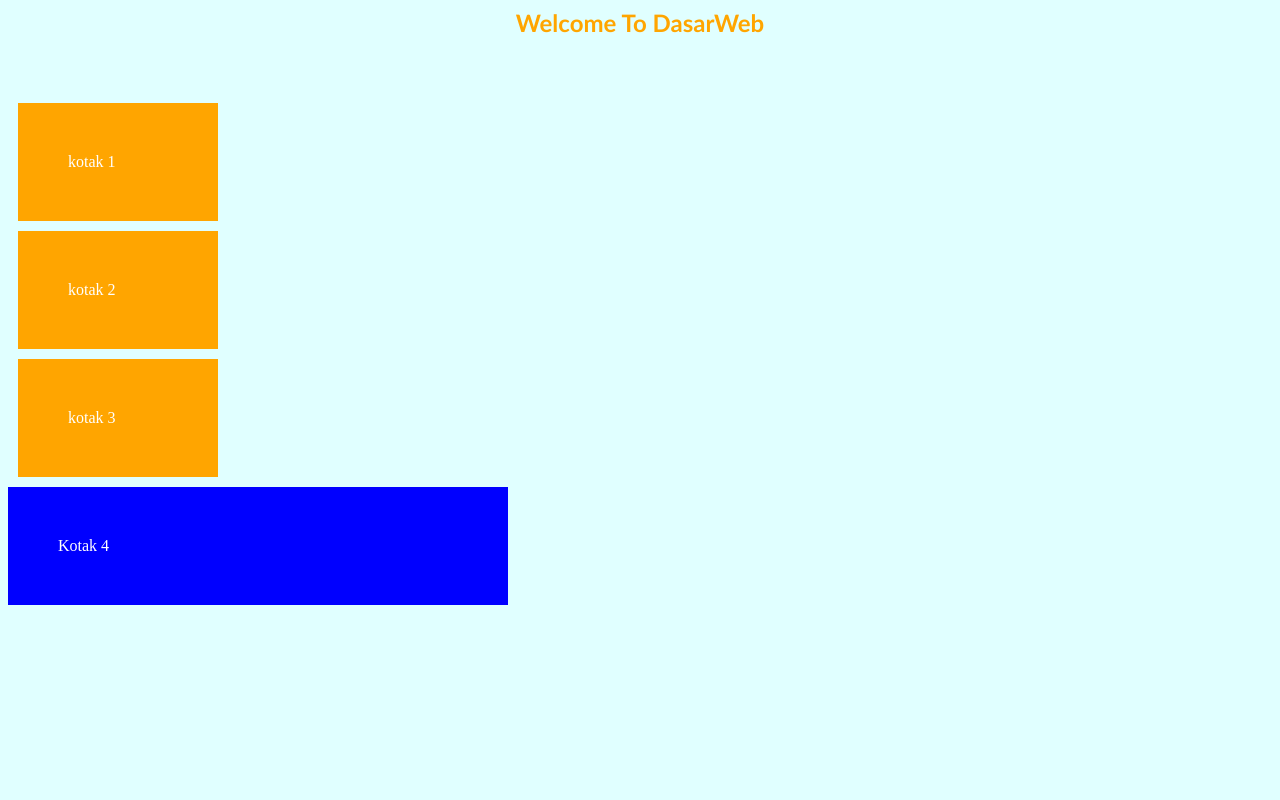
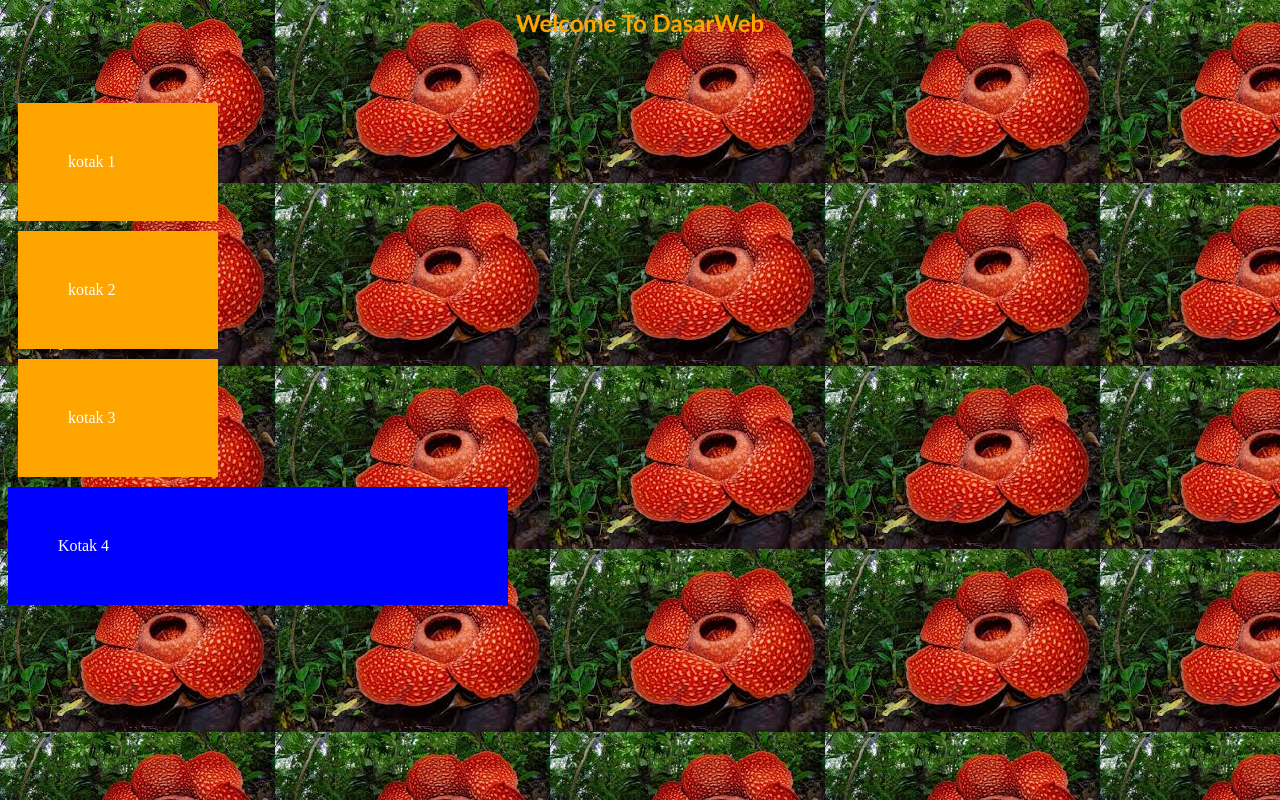
Before and after one commit to azariaamanda/04-AzariaAmanda-SIB-2D, a PHP site: page / in a window 1280 px wide. Run offline with PHP 8.4, Linux system fonts and the light colour scheme.

Commit message:
Praktikum 5

```diff
--- a/Praktikum_PemrogramanWeb/Jobsheet2/style.css
+++ b/Praktikum_PemrogramanWeb/Jobsheet2/style.css
@@ -20,6 +20,6 @@ h2{
 }
 
 body{
-    background: lightcyan;
+    background: url('bunga2.jpeg');
     color:white
     }
```
Also changed, not shown: Praktikum_PemrogramanWeb/Jobsheet2/bunga2.jpeg (added), Praktikum_PemrogramanWeb/Jobsheet2/img/bunga1.jpeg (added), Praktikum_PemrogramanWeb/Jobsheet2/img/google.jpeg (added).
